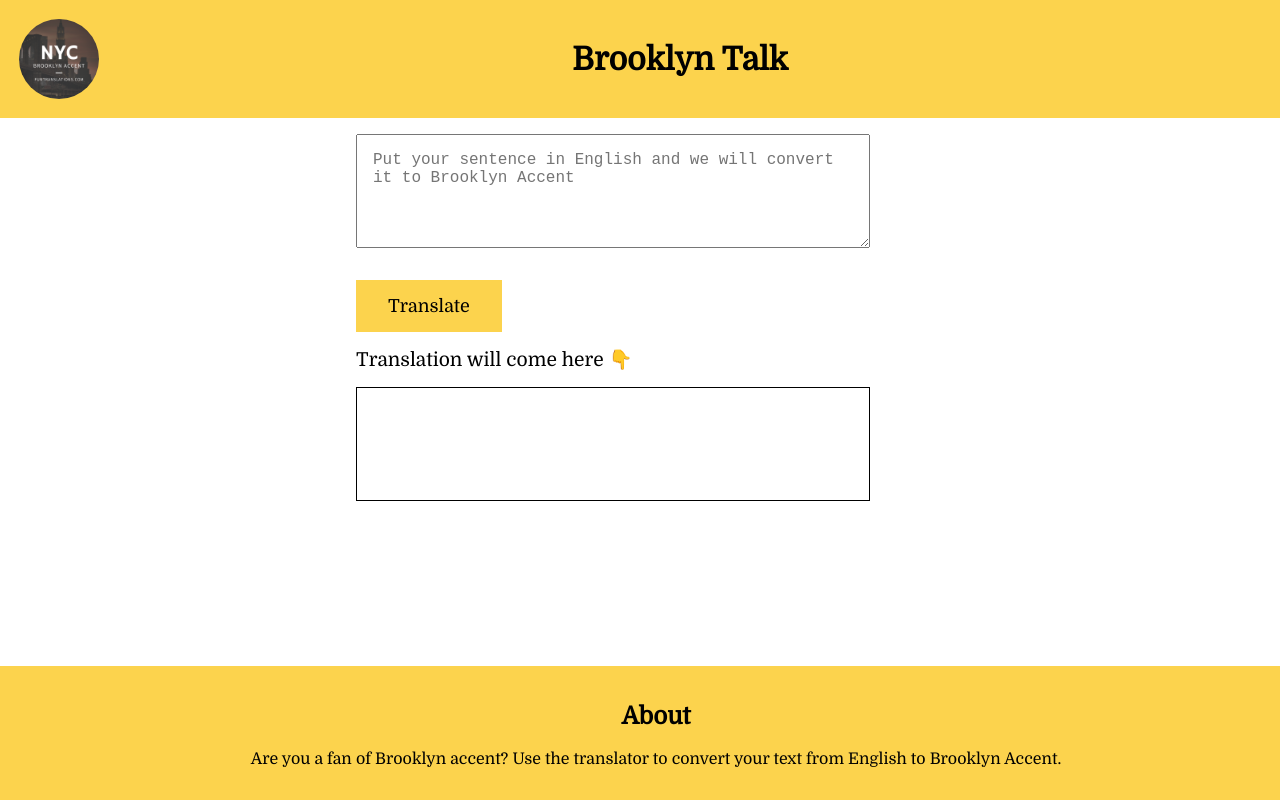
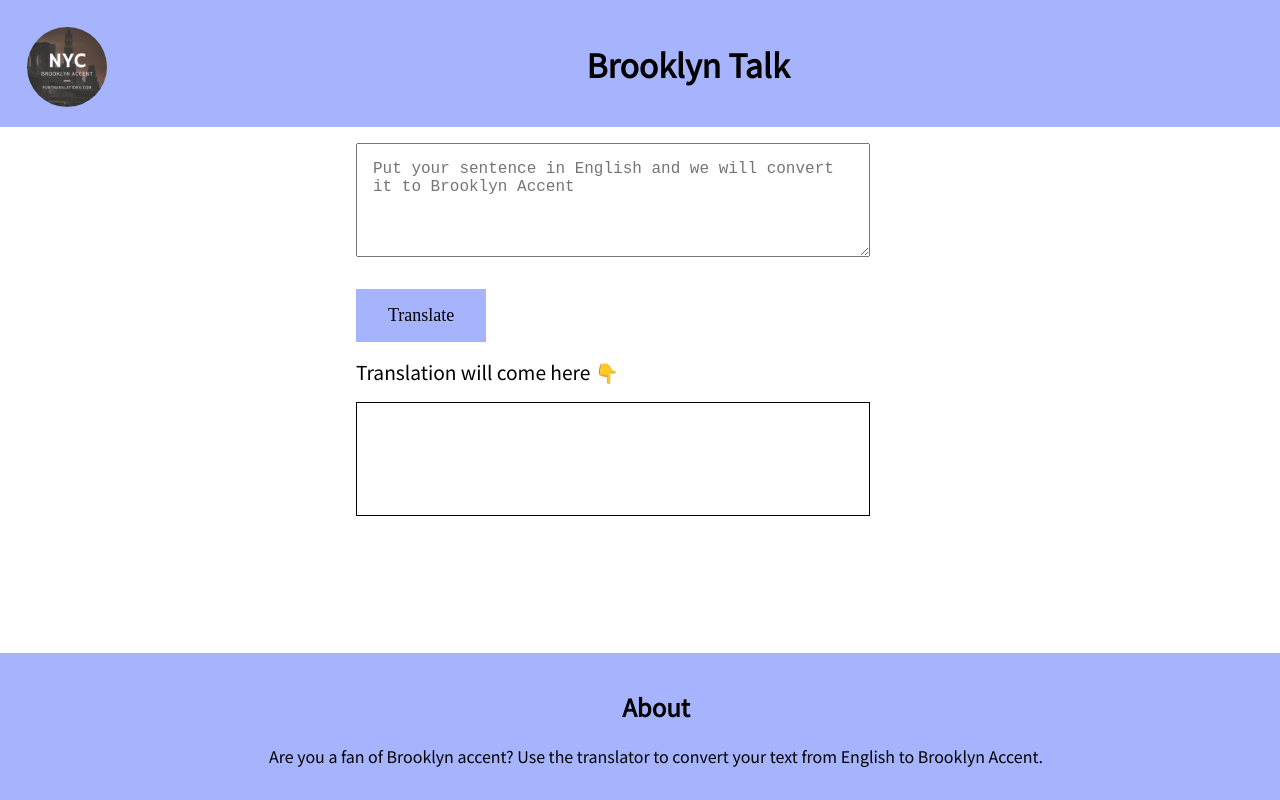
Before and after one commit to jagadish-patil/fun-translation, a plain HTML site: page index.html in a window 1280 px wide. Drawn offline with Linux system fonts and the light colour scheme; a script that the page names is missing.

Commit message:
refactor: font and color

```diff
--- a/styles.css
+++ b/styles.css
@@ -1,12 +1,12 @@
-@import url('https://fonts.googleapis.com/css2?family=Domine&display=swap');
+@import url('https://fonts.googleapis.com/css2?family=Noto+Sans+JP&display=swap');
 
 :root {
-    --primary: #FCD34D;
+    --primary:#A5B4FC;
 }
 
 body {
     margin: 0;
-    font-family: 'Domine', serif;
+    font-family: 'Noto Sans JP', sans-serif;
 }
 
 img {
@@ -14,6 +14,8 @@ img {
     height: 5em;
     border-radius: 50%;
     float: left;
+    margin: 0;
+    padding: 0.5rem;
 }
 
 header {
```
